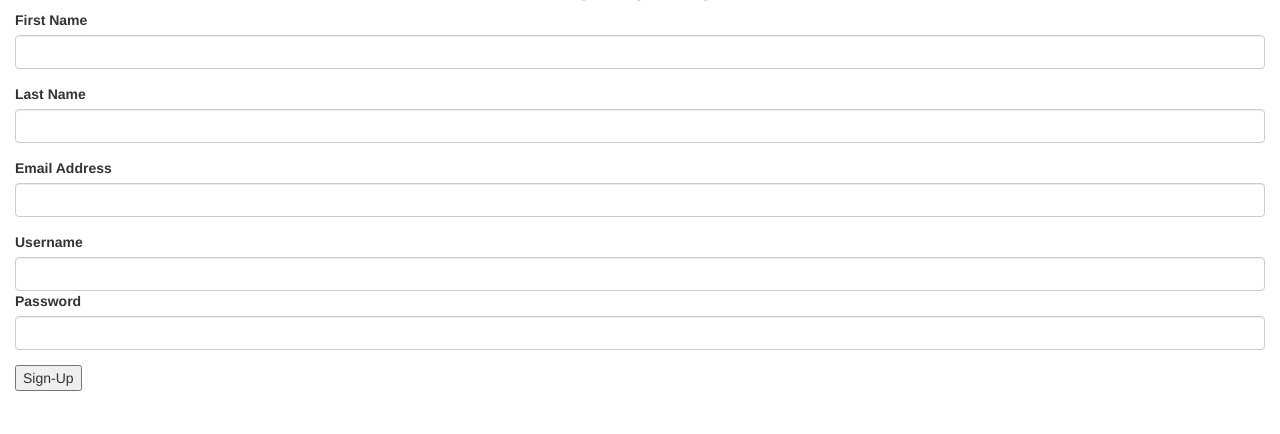
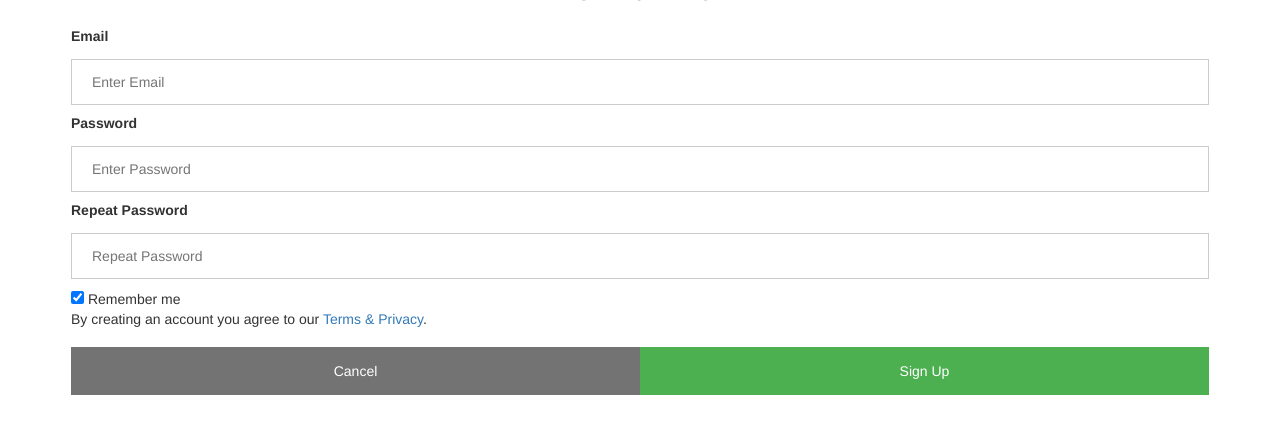
Before and after one commit to josieclarke/simpson_pet_company, a PHP site: page /sign_up.html in a window 1280 px wide. Shown: the part 284-718 px from the top of the page. Run offline with PHP 8.4, Linux system fonts and the light colour scheme; some libraries are stand-ins or nearby versions.

Commit message:
Added the remember me aspect to both pages as well as creating buttons for canceling sign up on the sign up page. Added "by signing up you have agreed to terms of service." Also added the aspec of a pop up when you tr yto click sign up wtih nothing in the boxes

```diff
--- a/public_html/css/pet_company_css.css
+++ b/public_html/css/pet_company_css.css
@@ -6,3 +6,48 @@
 header {
   text-align: center;
 }
+
+input[type=text], input[type=password] {
+    width: 100%;
+    padding: 12px 20px;
+    margin: 8px 0;
+    display: inline-block;
+    border: 1px solid #ccc;
+    box-sizing: border-box;
+}
+
+button {
+    background-color: #4CAF50;
+    color: white;
+    padding: 14px 20px;
+    margin: 8px 0;
+    border: none;
+    cursor: pointer;
+    width: 100%;
+}
+
+.cancelbtn {
+    padding: 14px 20px;
+    background-color: #737373;
+}
+
+.cancelbtn,.signupbtn {
+    float: left;
+    width: 50%;
+}
+
+.container {
+    padding: 16px;
+}
+
+.clearfix::after {
+    content: "";
+    clear: both;
+    display: table;
+}
+
+@media screen and (max-width: 300px) {
+    .cancelbtn, .signupbtn {
+        width: 100%;
+    }
+}
--- a/public_html/sign_up.html
+++ b/public_html/sign_up.html
@@ -61,30 +61,22 @@
 				    <img src="img/Cats.jpg" alt="Image of Cats"/>
 				    <h2>Sign-up Page</h2>
 				</header>
-				<section class="form-group">
-					<label class="control-label" for="focusedInput">First Name</label>
-					<input class="form-control" id="focusedInput" type="text">
-				</section>
-				<section class="form-group">
-					<label class="control-label" for="focusedInput">Last Name</label>
-					<input class="form-control" id="focusedInput" type="text">
-				</section>
-				<section class="form-group">
-					<label class="control-label" for="focusedInput">Email Address</label>
-					<input class="form-control" id="focusedInput" type="text">
-				</section>
-				<section>
-					<label class="control-label" for="focusedInput">Username</label>
-					<input class="form-control" id="focusedInput" type="text">
-				</section>
-				<section class="form-group">
-					<label class="control-label" for="focusedInput">Password</label>
-					<input class="form-control" id="focusedInput" type="text">
-				</section>
-				<form>
-					<input type="submit" value="Sign-Up">
-				</form>
-
+				<form action="/action_page.php">
+				    <div class="container">
+				        <label><b>Email</b></label>
+				        <input type="text" placeholder="Enter Email" name="email" required>
+				        <label><b>Password</b></label>
+				        <input type="password" placeholder="Enter Password" name="psw" required>
+				        <label><b>Repeat Password</b></label>
+				        <input type="password" placeholder="Repeat Password" name="psw-repeat" required>
+				        <input type="checkbox" checked="checked"> Remember me
+				        <p>By creating an account you agree to our <a href="#">Terms & Privacy</a>.</p>
+				    <div class="clearfix">
+				    <button type="button"  class="cancelbtn">Cancel</button>
+				    <button type="submit" class="signupbtn">Sign Up</button>
+				    </div>
+				    </div>
+				    </form>
 			</section>
 		</div>
 	 </body>
```
Also changed, not shown: public_html/login.html (+15 -14 lines).
